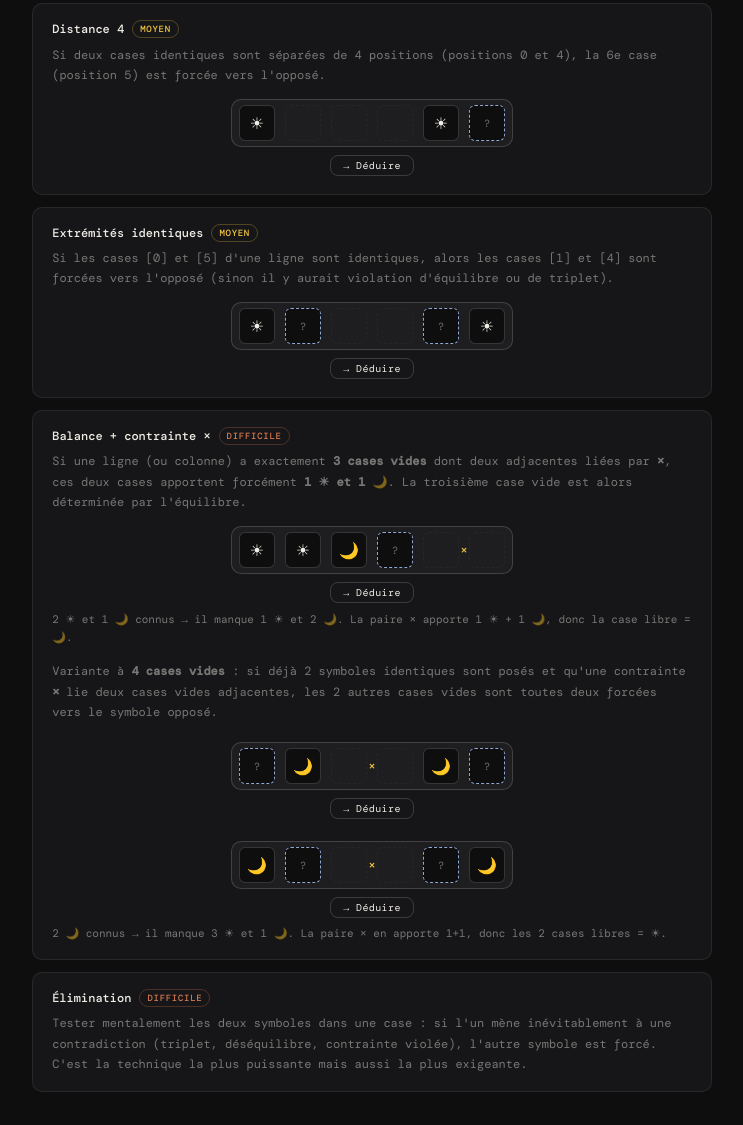
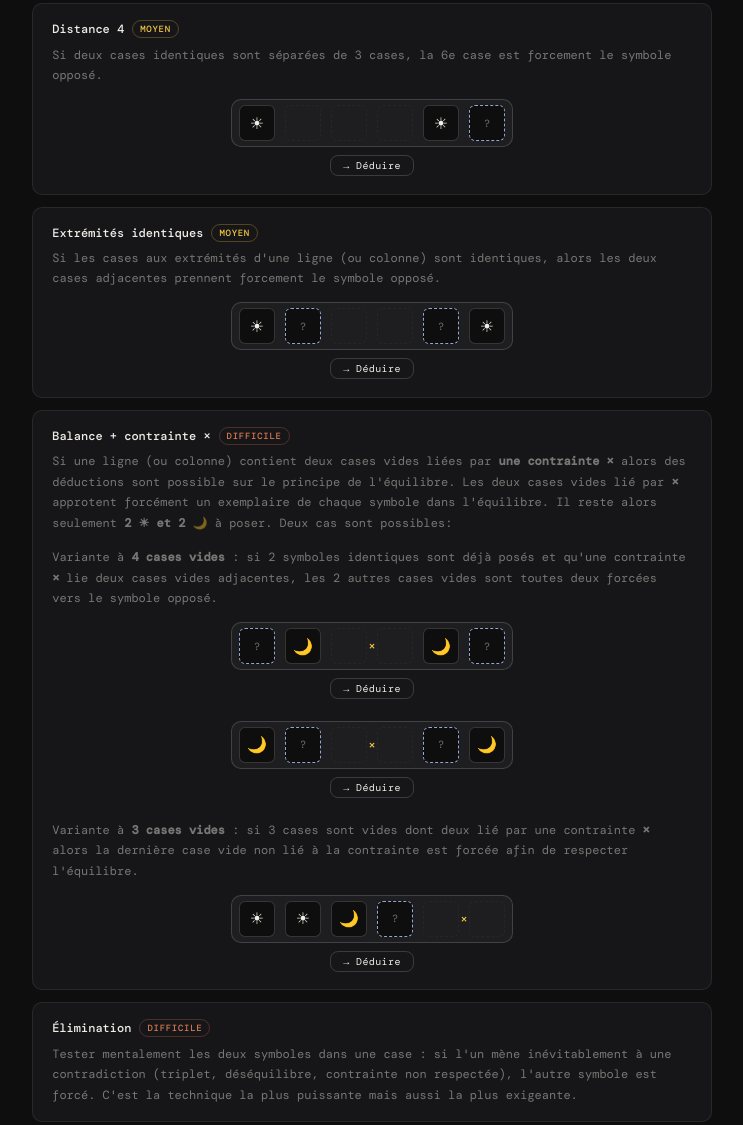
Before and after one commit to DucloyLeo/website, a plain HTML site: page platform/tips.html in a window 1280 px wide. Shown: the part 1690-2815 px from the top of the page, without its empty margins (268-1011 px from the left). Drawn offline with nearby package versions, Linux system fonts and the light colour scheme.

Commit message:
Update tips.html

```diff
--- a/platform/tips.html
+++ b/platform/tips.html
@@ -216,9 +216,9 @@
           <div class="mc">🌙</div><div class="mcstr"></div>
           <div class="mc mc-target" data-val="☀">?</div><div class="mcstr"></div>
           <div class="mc">🌙</div><div class="mcstr"></div>
-          <div class="mc">🌙</div><div class="mcstr"></div>
-          <div class="mc">☀</div><div class="mcstr"></div>
-          <div class="mc">☀</div>
+          <div class="mc mc-bg"></div><div class="mcstr"></div>
+          <div class="mc mc-bg"></div><div class="mcstr"></div>
+          <div class="mc mc-bg"></div>
         </div>
         <button class="btn mini-btn" onclick="revealDemo(this)">→ Déduire</button>
       </div>
@@ -227,7 +227,7 @@
     <!-- Contrainte directe -->
     <div class="tip-card">
       <div class="tip-title">Contrainte directe <span class="tip-tag easy">Facile</span></div>
-      <div class="tip-body">Si une case est connue et qu'une contrainte = ou × la relie à une case vide, cette case vide est directement déterminée.</div>
+      <div class="tip-body">Si une case est connue et qu'une contrainte = ou × la relie à une case vide, cette case vide est donc connue.</div>
       <div class="mini-demo">
         <div class="mini-row">
           <div class="mc">☀</div><div class="mcstr eq">=</div>
@@ -256,7 +256,7 @@
     <!-- Paire en extrémité -->
     <div class="tip-card">
       <div class="tip-title">Paire en extrémité <span class="tip-tag med">Moyen</span></div>
-      <div class="tip-body">Si les deux premières cases d'une ligne sont identiques (ex. ☀☀), la dernière case est forcément l'opposé — et vice versa pour les cases [4-5].</div>
+      <div class="tip-body">Si les deux premières cases d'une ligne sont identiques, la dernière case est forcément l'opposé.</div>
       <div class="mini-demo">
         <div class="mini-row">
           <div class="mc">☀</div><div class="mcstr"></div>
@@ -273,7 +273,7 @@
     <!-- Distance 4 -->
     <div class="tip-card">
       <div class="tip-title">Distance 4 <span class="tip-tag med">Moyen</span></div>
-      <div class="tip-body">Si deux cases identiques sont séparées de 4 positions (positions 0 et 4), la 6e case (position 5) est forcée vers l'opposé.</div>
+      <div class="tip-body">Si deux cases identiques sont séparées de 3 cases, la 6e case est forcement le symbole opposé.</div>
       <div class="mini-demo">
         <div class="mini-row">
           <div class="mc">☀</div><div class="mcstr"></div>
@@ -290,7 +290,7 @@
     <!-- Extrémités identiques -->
     <div class="tip-card">
       <div class="tip-title">Extrémités identiques <span class="tip-tag med">Moyen</span></div>
-      <div class="tip-body">Si les cases [0] et [5] d'une ligne sont identiques, alors les cases [1] et [4] sont forcées vers l'opposé (sinon il y aurait violation d'équilibre ou de triplet).</div>
+      <div class="tip-body">Si les cases aux extrémités d'une ligne (ou colonne) sont identiques, alors les deux cases adjacentes prennent forcement le symbole opposé.</div>
       <div class="mini-demo">
         <div class="mini-row">
           <div class="mc">☀</div><div class="mcstr"></div>
@@ -308,26 +308,11 @@
     <div class="tip-card">
       <div class="tip-title">Balance + contrainte × <span class="tip-tag hard">Difficile</span></div>
       <div class="tip-body">
-        Si une ligne (ou colonne) a exactement <strong>3 cases vides</strong> dont deux adjacentes liées par <strong>×</strong>, ces deux cases apportent forcément <strong>1 ☀ et 1 🌙</strong>. La troisième case vide est alors déterminée par l'équilibre.
-      </div>
-      <div class="mini-demo">
-        <div class="mini-row">
-          <div class="mc">☀</div><div class="mcstr"></div>
-          <div class="mc">☀</div><div class="mcstr"></div>
-          <div class="mc">🌙</div><div class="mcstr"></div>
-          <div class="mc mc-target" data-val="🌙">?</div><div class="mcstr"></div>
-          <div class="mc mc-bg"></div><div class="mcstr x">×</div>
-          <div class="mc mc-bg"></div>
-        </div>
-        <button class="btn mini-btn" onclick="revealDemo(this)">→ Déduire</button>
-      </div>
-      <div class="tip-body" style="margin-top:.4rem;font-size:11px">
-        2 ☀ et 1 🌙 connus → il manque 1 ☀ et 2 🌙. La paire × apporte 1 ☀ + 1 🌙, donc la case libre = 🌙.
+        Si une ligne (ou colonne) contient deux cases vides liées par <strong>une contrainte ×</strong> alors des déductions sont possible sur le principe de l'équilibre. Les deux cases vides lié par <strong>×</strong> approtent forcément un exemplaire de chaque symbole dans l'équilibre. Il reste alors seulement <strong>2 ☀ et 2 🌙</strong> à poser. Deux cas sont possibles:
       </div>
       <div class="tip-body" style="margin-top:.9rem">
-        Variante à <strong>4 cases vides</strong> : si déjà 2 symboles identiques sont posés et qu'une contrainte <strong>×</strong> lie deux cases vides adjacentes, les 2 autres cases vides sont toutes deux forcées vers le symbole opposé.
+        Variante à <strong>4 cases vides</strong> : si 2 symboles identiques sont déjà posés et qu'une contrainte <strong>×</strong> lie deux cases vides adjacentes, les 2 autres cases vides sont toutes deux forcées vers le symbole opposé.
       </div>
-      <div class="mini-spacer"></div>
       <div class="mini-demo">
         <div class="mini-row">
           <div class="mc mc-target" data-val="☀">?</div><div class="mcstr"></div>
@@ -351,8 +336,20 @@
         </div>
         <button class="btn mini-btn" onclick="revealDemo(this)">→ Déduire</button>
       </div>
-      <div class="tip-body" style="margin-top:.4rem;font-size:11px">
-        2 🌙 connus → il manque 3 ☀ et 1 🌙. La paire × en apporte 1+1, donc les 2 cases libres = ☀.
+      <div class="mini-spacer"></div>
+      <div class="tip-body" style="margin-top:.9rem">
+        Variante à <strong>3 cases vides</strong> : si 3 cases sont vides dont deux lié par une contrainte <strong>×</strong> alors la dernière case vide non lié à la contrainte est forcée afin de respecter l'équilibre.
+      </div>
+      <div class="mini-demo">
+        <div class="mini-row">
+          <div class="mc">☀</div><div class="mcstr"></div>
+          <div class="mc">☀</div><div class="mcstr"></div>
+          <div class="mc">🌙</div><div class="mcstr"></div>
+          <div class="mc mc-target" data-val="🌙">?</div><div class="mcstr"></div>
+          <div class="mc mc-bg"></div><div class="mcstr x">×</div>
+          <div class="mc mc-bg"></div>
+        </div>
+        <button class="btn mini-btn" onclick="revealDemo(this)">→ Déduire</button>
       </div>
     </div>
 
@@ -360,7 +357,7 @@
     <div class="tip-card">
       <div class="tip-title">Élimination <span class="tip-tag hard">Difficile</span></div>
       <div class="tip-body">
-        Tester mentalement les deux symboles dans une case : si l'un mène inévitablement à une contradiction (triplet, déséquilibre, contrainte violée), l'autre symbole est forcé. C'est la technique la plus puissante mais aussi la plus exigeante.
+        Tester mentalement les deux symboles dans une case : si l'un mène inévitablement à une contradiction (triplet, déséquilibre, contrainte non respectée), l'autre symbole est forcé. C'est la technique la plus puissante mais aussi la plus exigeante.
       </div>
     </div>
 
```
